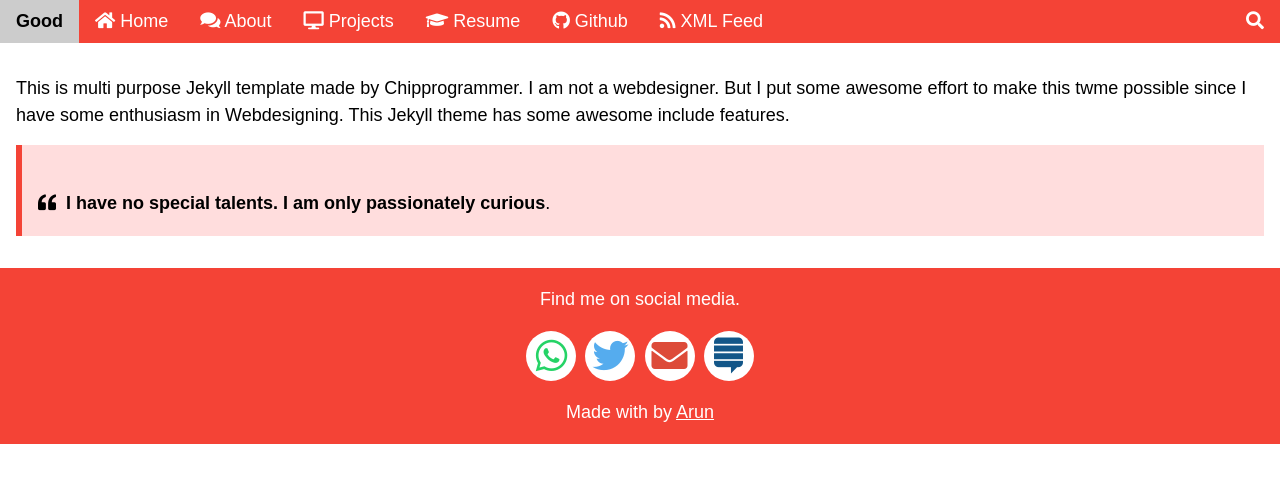
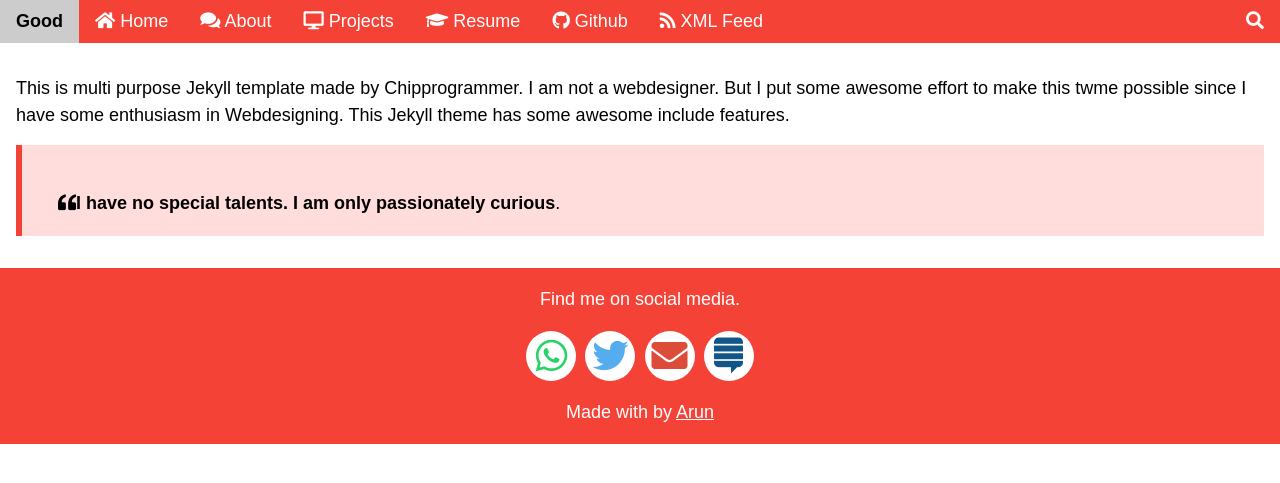
Before and after one commit to chipprogrammers/Good, a Jekyll site: the page built from index.html, in a window 1280 px wide. Shown: the top 483 px of the page. Built offline with Jekyll 4.4.1, drawn with Linux system fonts in a browser that asks for light colours; some web fonts are replaced; comment, search, counter and statistics services are not loaded.

Commit message:
Update index.html

```diff
--- a/index.html
+++ b/index.html
@@ -5,6 +5,6 @@ layout: default
   <div class="w3-container" id="services" style="margin-top:75px">
   This is multi purpose Jekyll template made by Chipprogrammer. I am not a webdesigner. But I put some awesome effort to make this twme possible since I have some enthusiasm in Webdesigning. This Jekyll theme has some awesome include features.
 <div class="w3-panel w3-pale-red w3-leftbar w3-border-red">
-  <p><i class="fas fa-quote-left"></i><b style="padding-left:10px">I have no special talents. I am only passionately curious</b>.</p>
+  <p><i class="fas fa-quote-left" style="padding-left:20px"></i><b>I have no special talents. I am only passionately curious</b>.</p>
 </div>
 </div>
```
